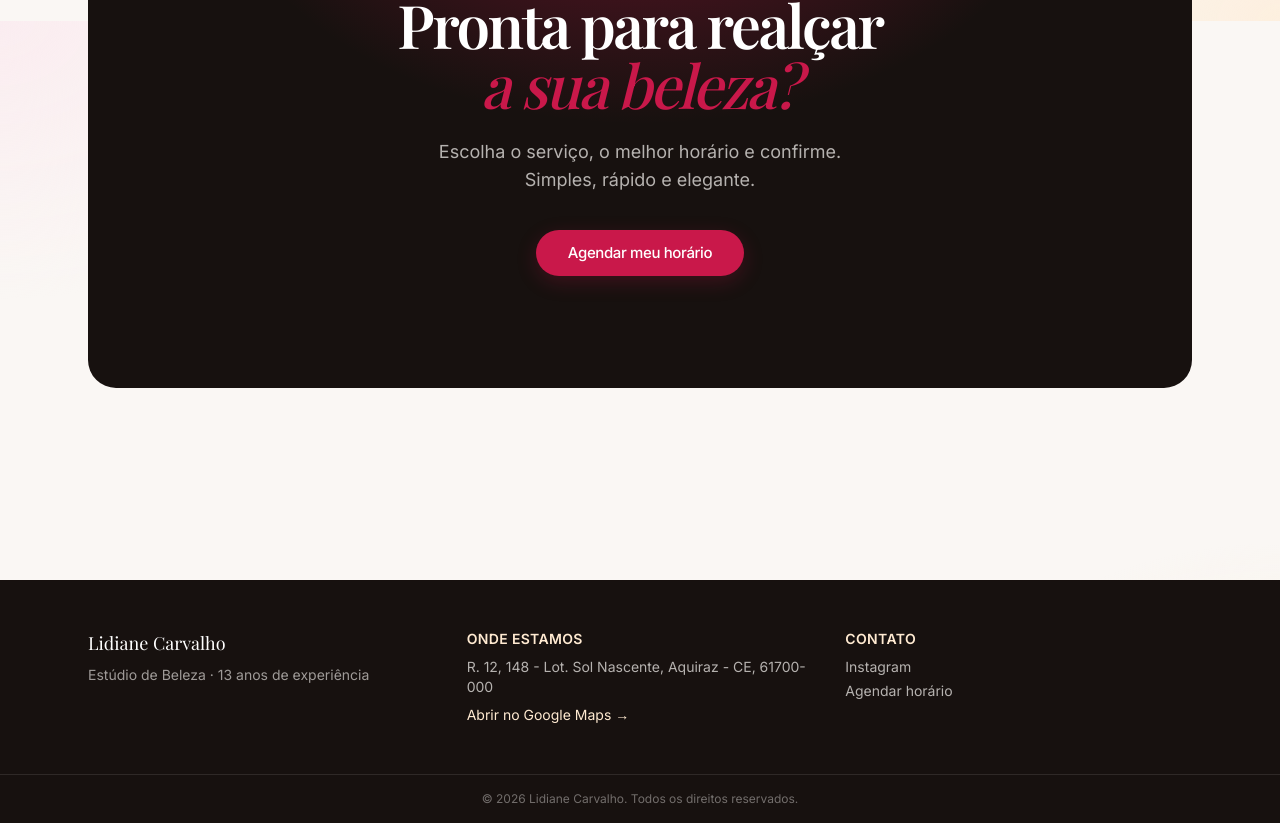
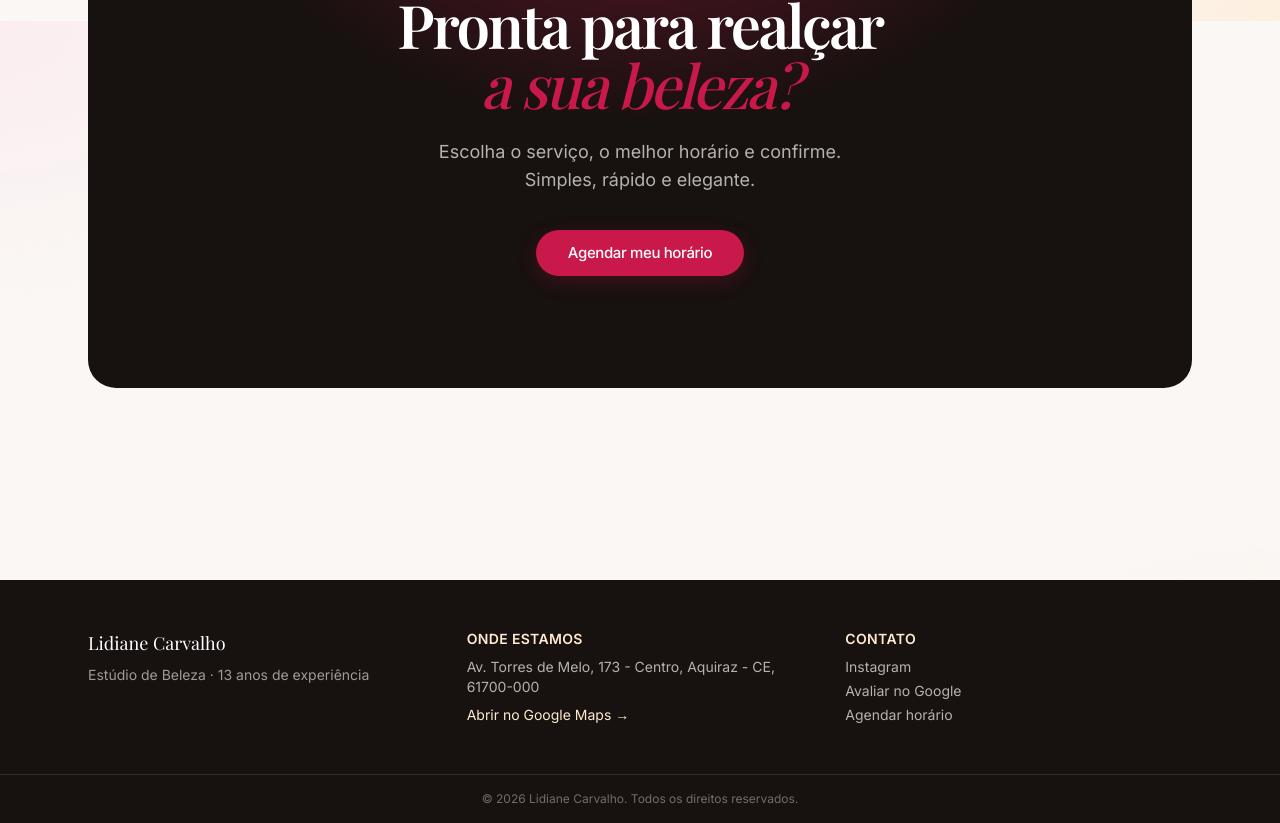
Before and after one commit to liviamartinss2/Site---Lidiane-Carvalho, a Next.js app: page / in a window 1280 px wide. Shown: the part 2379-3202 px from the top of the page. Built offline with nearby package versions, Linux system fonts and the light colour scheme; no server answers; the database is empty.

Commit message:
feat(site): atualiza endereco e adiciona link de avaliacao no Google
- Endereco: Av. Torres de Melo, 173 - Centro, Aquiraz - CE
- Novo config.googleAvaliar (perfil/avaliacoes no Google)
- Link 'Avaliar no Google' no rodape, na pagina Sobre e card no /links

```diff
--- a/src/app/(site)/sobre/page.tsx
+++ b/src/app/(site)/sobre/page.tsx
@@ -62,14 +62,24 @@ export default function SobrePage() {
           <div className="card-solid flex flex-col justify-center">
             <h3 className="font-serif text-xl text-rose-wine">Endereço</h3>
             <p className="mt-2 text-ink-soft">📍 {config.endereco}</p>
+            <div className="mt-4 flex flex-wrap gap-2">
               <a
                 href={config.mapsUrl}
                 target="_blank"
                 rel="noopener noreferrer"
-              className="btn-ghost mt-4 self-start"
+                className="btn-ghost"
               >
                 Abrir no Google Maps
               </a>
+              <a
+                href={config.googleAvaliar}
+                target="_blank"
+                rel="noopener noreferrer"
+                className="btn-ghost"
+              >
+                ★ Avaliar no Google
+              </a>
+            </div>
 
             <h3 className="mt-6 font-serif text-xl text-rose-wine">Horário</h3>
             <p className="mt-2 text-sm text-ink-soft">
--- a/src/app/links/page.tsx
+++ b/src/app/links/page.tsx
@@ -46,6 +46,9 @@ const Icon = {
       <path d="M12 21s7-5.2 7-11a7 7 0 1 0-14 0c0 5.8 7 11 7 11Z" />
       <circle cx="12" cy="10" r="2.6" />
     </>
+  ),
+  star: (
+    <path d="M12 3.5l2.6 5.27 5.82.85-4.21 4.1.99 5.79L12 16.77l-5.2 2.74.99-5.79-4.21-4.1 5.82-.85L12 3.5Z" />
   ),
   chevron: <path d="M9 6l6 6-6 6" />,
 };
@@ -97,6 +100,14 @@ const links: LinkItem[] = [
     sub: "O que dizem quem já passou por aqui",
     icon: "heart",
     bubble: "bg-rose-soft text-rose",
+  },
+  {
+    href: config.googleAvaliar,
+    external: true,
+    label: "Avalie no Google",
+    sub: "Deixe sua avaliação no nosso perfil",
+    icon: "star",
+    bubble: "bg-beige text-gold-dark",
   },
   {
     href: config.mapsUrl,
--- a/src/components/SiteFooter.tsx
+++ b/src/components/SiteFooter.tsx
@@ -40,6 +40,14 @@ export function SiteFooter() {
             >
               Instagram
             </a>
+            <a
+              href={config.googleAvaliar}
+              target="_blank"
+              rel="noopener noreferrer"
+              className="text-cream/70 hover:text-white"
+            >
+              Avaliar no Google
+            </a>
             <Link href="/agendar" className="text-cream/70 hover:text-white">
               Agendar horário
             </Link>
--- a/src/lib/config.ts
+++ b/src/lib/config.ts
@@ -5,10 +5,13 @@ export const config = {
   studioNome: process.env.NEXT_PUBLIC_STUDIO_NOME ?? "Lidiane Carvalho",
   endereco:
     process.env.NEXT_PUBLIC_STUDIO_ENDERECO ??
-    "R. 12, 148 - Lot. Sol Nascente, Aquiraz - CE, 61700-000",
+    "Av. Torres de Melo, 173 - Centro, Aquiraz - CE, 61700-000",
   mapsUrl:
     process.env.NEXT_PUBLIC_MAPS_URL ??
     "https://www.google.com/maps/place/Lidiane+Carvalho+-+Estudio+de+Beleza",
+  /** Perfil da empresa no Google (avaliacoes) */
+  googleAvaliar:
+    process.env.NEXT_PUBLIC_GOOGLE_AVALIAR ?? "https://share.google/bKny9S2XXdihKObfc",
   instagram:
     process.env.NEXT_PUBLIC_INSTAGRAM_URL ?? "https://instagram.com/lidianecarvalho",
   anosExperiencia: 13,
```
Lines whose indentation alone changed are shown as unchanged.
